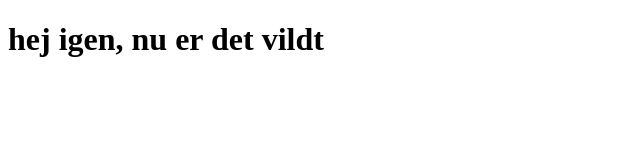
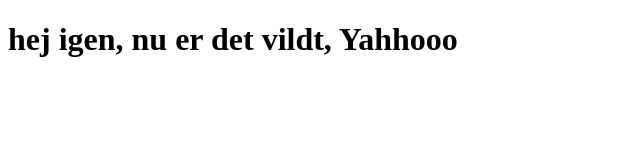
Before and after one commit to Slottet29/coursera-test, a plain HTML site: page index.html in a window 1280 px wide. Shown: the whole page, without its empty margins (0-640 px from the left). Drawn offline with Linux system fonts and the light colour scheme.

Commit message:
næste version

```diff
--- a/index.html
+++ b/index.html
@@ -5,7 +5,7 @@
     <title>Min egen test</title>
   </head>
   <body>
-    <h1>hej igen, nu er det vildt</h1>
+    <h1>hej igen, nu er det vildt, Yahhooo</h1>
   </body>
 
 </html>
```
